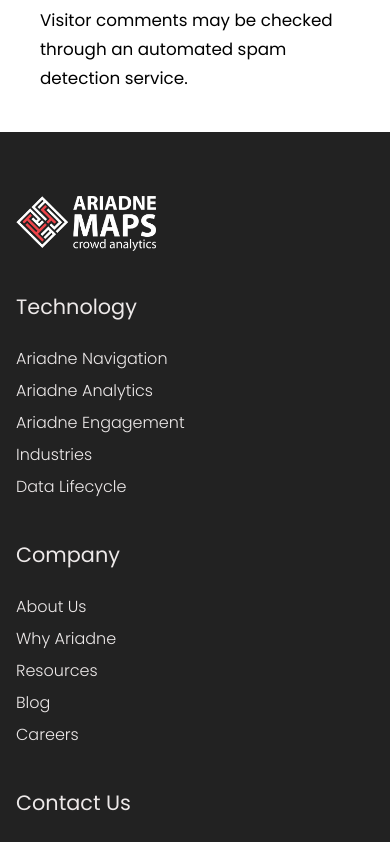
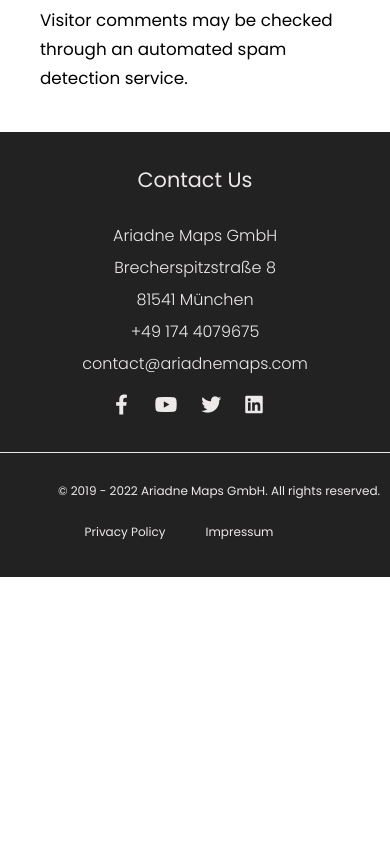
Before and after one commit to antnguyen9919/ariadnetest, a Next.js app: page /company/privacy in a window 390 px wide. Shown: the part 8542-9384 px from the top of the page. After the commit the page ends 9119 px from the top, so only its background shows below. Built offline with nearby package versions, Linux system fonts and the light colour scheme.

Commit message:
responsive footer

```diff
--- a/components/Footer.jsx
+++ b/components/Footer.jsx
@@ -22,10 +22,14 @@
 
 <div className={styles.footerLinks}>
 
-  <div className={styles.footerLinkWrapper}>
+  <div className={`${styles.footerLinkWrapper}`}>
+
+    <div className={styles.logo}>
+
     <div className={styles.footerLinkItems}>
     <Link  href='/' ><a ><img src="/Photos/Asset16.png" alt="Ariadne Logo" width="140x"/></a></Link>
     </div>
+  </div>
   </div>
   <div className={styles.footerLinkWrapper}>
 
@@ -53,12 +57,12 @@
       <Link href='/company/careers'>Careers</Link>
     </div>
     </div>
-  <div className={styles.footerLinkWrapper}>
+  <div className={`${styles.footerLinkWrapperMobile}`}>
     <div className={styles.footerLinkItems}>
 
 
 
-      <h3 className='text-2xl'>Contact Us</h3>
+      <h3 className='text-center'>Contact Us</h3>
       <div>
       </div>
       <div className={styles.para}>
@@ -76,7 +80,7 @@
 
       </div>
 
-<div style={{fontSize:'20px'}}>
+<div style={{fontSize:'20px', marginTop:"0.5em"}}>
 <a style={{marginRight:'15px'}} href='https://www.facebook.com/ariadnemaps/'><i className='fab fa-facebook-f hover:scale-125'/></a>
       <a className= 'mx-3' href='https://www.youtube.com/channel/UCetG3dxFlJrFno0ChaJ5VXQ'><i className='fab fa-youtube hover:scale-125' /></a>
       <a className= 'mx-3' href='https://twitter.com/ariadne_maps'><i className='fab fa-twitter hover:scale-125' /></a>
@@ -93,7 +97,7 @@
 <section className={styles.socialMedia}>
   <div className={styles.socialMediaWrap}>
    <div>
-    <small className={styles.websiteRights}>© 2019 - 2022 Ariadne Maps GmbH. All rights reserved.</small>
+    <small className={`${styles.websiteRights} pl-8`}>© 2019 - 2022 Ariadne Maps GmbH. All rights reserved.</small>
 
    </div>
 
@@ -103,10 +107,10 @@
         href='/company/privacy'
 
       >
-        <a className={styles.socialiconLink}>Privacy Policy</a>
+        <a className={`${styles.socialiconLink}`}>Privacy Policy</a>
       </Link>
       <Link
-        href='/'><a className={styles.socialiconLink}>Impressum</a></Link>
+        href='/'><a className={`${styles.socialiconLink} pr-8`}>Impressum</a></Link>
 
     </div>
   </div>
--- a/styles/Footer.module.css
+++ b/styles/Footer.module.css
@@ -1,5 +1,7 @@
 
 @import url('https://cdnjs.cloudflare.com/ajax/libs/font-awesome/6.1.1/css/all.min.css');
+
+
 
 .footerContainer {
   background-color: #222222;
@@ -16,14 +18,6 @@
 .footerContainer h3{
   color: #ede9e9;
 }
-
-
-
-
-
-
-
-
 
 .footerLinks {
   width: 100%;
@@ -58,8 +52,6 @@
   text-decoration: underline;
 }
 
-
-
 .footerLinkItems > h3 {
   color:#ede9e9;
   margin-bottom: 1.5rem;
@@ -80,13 +72,9 @@
   font-weight: 300;
 }
 
-
 .footerLinkItems a:active{
   color:#ede9e9;
 }
-
-
-
 
 /* Social Icons */
 .socialiconLink {
@@ -137,37 +125,295 @@
   color:#ede9e9;
   margin-bottom: 2em;
   text-align: left;
+  font-size: 0.7em;
 }
 
-@media screen and (max-width: 820px) {
-  .footerLinks {
-    padding-top: 2rem;
+.divider{
+  width:65%; height:0.1px; background: #ede9e9
 }
 
 
+@media only screen and (max-width:1100px){
+
+  .footerContainer {
+    background-color: #222222;
+    padding: 1rem 0 1rem 0;
+    display: flex;
+    flex-direction: column;
+    justify-content: space-around;
+    align-items: center;
+    z-index: 9999;
+    overflow-x: hidden;
+    column-gap: 1em;
+    margin: 0px;
+  }
 
 
+  .footerContainer h3{
+    color: #ede9e9;
+  }
+
+  .footerLinks {
+    width: 100%;
+    display: flex;
+    flex-direction: row;
+    justify-content: center;
+  }
 
   .footerLinkWrapper {
-    flex-direction: column;
+    display: flex;
+    justify-content: space-between;
   }
 
-  .socialMedia-wrap {
+  .footerLinkItems {
+    display: flex;
     flex-direction: column;
+    align-items: flex-start;
+    /* justify-content: space-around; */
+    color:#ede9e9;
+    /* margin: 0px; */
+    text-align: left;
+    width: 150px;
+    margin: 0;
+    box-sizing: border-box;
   }
+  .footerLinkItems >p{
+    color: #ede9e9;
+    font-size: medium;
+  }
+  .footerLinkItems >a:hover{
+    text-decoration: underline;
   }
 
-@media screen and (max-width: 468px) {
-  .footerLinks {
-    width: 100%;
+  .footerLinkItems > h3 {
+    color:#ede9e9;
+    margin-bottom: 1rem;
+    font-size: 1.1rem;
+    font-weight: 400;
+  }
+
+  .footerLinkItems img{
+    width: 100px;
+    margin-top: 0.8em;
+  }
 
 
-    flex-direction: column;
-    justify-content: center;
+  .footerLinkItems p{
+    font-size: 1em;
+  }
+
+  .footerLinkItems >.para{
+    line-height: 2em;
+    font-size: 0.8em;
+    font-weight: 300;
+  }
+
+  .footerLinkItems a {
+    color:#ede9e9;
+    text-decoration: none;
+    margin-bottom: 0.5rem;
+    font-size: 0.8em;
+    font-weight: 300;
+  }
+
+  .footerLinkItems a:active{
+    color:#ede9e9;
+  }
+
+  /* Social Icons */
+  .socialiconLink {
+    color:#ede9e9;
+    font-size: 15px;
+    text-decoration: none;
+  }
+  .socialiconLink:hover{
+    color:#ede9e9;
+    text-decoration:underline;
+  }
+
+  .socialMedia {
+    max-width: 1000px;
+    width: 100%;
+    font-size: 20px;
+  }
+
+  .socialMediaWrap {
+    display: flex;
+    justify-content: space-between;
+    align-items: center;
+    width: 100%;
+    max-width: 100%;
+    margin: 10px auto 0 auto;
+  }
+
+  .socialIcons {
+    display: flex;
+    align-items: center;
+    text-align: left;
+    column-gap: 2em;
+  }
+
+  .socialIcons a{
+    font-size: 0.6em;
+  }
+
+  .social-logo {
+    color:#ede9e9;
+    justify-self: start;
+    margin-left: 20px;
+    cursor: pointer;
+    text-decoration: none;
+    font-size: 2rem;
+    display: flex;
+    align-items: center;
+    margin-bottom: 2em;
+  }
+
+  .websiteRights {
+    color:#ede9e9;
+    margin-bottom: 2em;
+    text-align: left;
+    font-size: 0.6em;
+    padding-left: 4em;
+  }
+
+  .divider{
+    width:80%; height:0.05px; background: #ede9e9; margin-top: 1em;
   }
 
   }
 
+@media screen and (max-width: 820px) {
+
+
+.footerContainer {
+  width: 100vw;
+  background-color: #222222;
+  padding: 1rem 0 1rem 0;
+  display: flex;
+  flex-direction: column;
+  justify-content: center;
+  align-items: center;
+
+}
+
+
+.footerContainer h3{
+  color: #ede9e9;
+}
+
+.footerLinks {
+  width: 100%;
+  display: flex;
+  flex-direction: row;
+  justify-content: center;
+  column-gap: 2em;
+}
+
+.footerLinkWrapper {
+  display: none;
+  justify-content: center;
+}
+
+.footerLinkItems {
+  display: flex;
+  flex-direction: column;
+  align-items: center;
+  /* justify-content: space-around; */
+  color:#ede9e9;
+  margin: 16px;
+  text-align: center;
+  width: 200px;
+  box-sizing: border-box;
+}
+.footerLinkItems >p{
+  color: #ede9e9;
+  font-size: medium;
+  margin: 5px;
+}
+.footerLinkItems >a:hover{
+  text-decoration: underline;
+}
+
+.footerLinkItems > h3 {
+  color:#ede9e9;
+  margin-bottom: 1.5rem;
+  font-size: 1.3rem;
+  font-weight: 400;
+}
+.footerLinkItems >.para{
+  line-height: 2em;
+  font-size: 1em;
+  font-weight: 300;
+}
+
+.footerLinkItems a {
+  color:#ede9e9;
+  text-decoration: none;
+  margin-bottom: 0.5rem;
+  font-size: 1em;
+  font-weight: 300;
+}
+
+.footerLinkItems a:active{
+  color:#ede9e9;
+}
+
+/* Social Icons */
+.socialiconLink {
+  color:#ede9e9;
+  font-size: 15px;
+  text-decoration: none;
+}
+.socialiconLink:hover{
+  color:#ede9e9;
+  text-decoration:underline;
+}
+
+.socialMedia {
+  max-width: 1000px;
+  width: 100%;
+  font-size: 20px;
+}
+
+.socialMediaWrap {
+  display: flex;
+  flex-direction: column;
+  justify-content: center;
+  align-items: center;
+  width: 100%;
+  max-width: 100%;
+  text-align: center;
+  margin: 1em auto 0 auto;
+}
+
+.socialIcons {
+  display: flex;
+  align-items: center;
+  text-align: left;
+  column-gap: 2em;
+  margin: 1em 0;
+}
+
+.social-logo {
+  color:#ede9e9;
+  justify-self: start;
+  margin-left: 20px;
+  cursor: pointer;
+  text-decoration: none;
+  font-size: 2rem;
+  display: flex;
+  align-items: center;
+  margin-bottom: 2em;
+}
+
+.websiteRights {
+  color:#ede9e9;
+  margin-bottom: 2em;
+  text-align: left;
+
+}
  .divider{
-width:67%; height:0.1px; background: #ede9e9
+  width:100%; height:0.1px; background: #ede9e9
 }
+}
```
Lines whose indentation alone changed are shown as unchanged.
